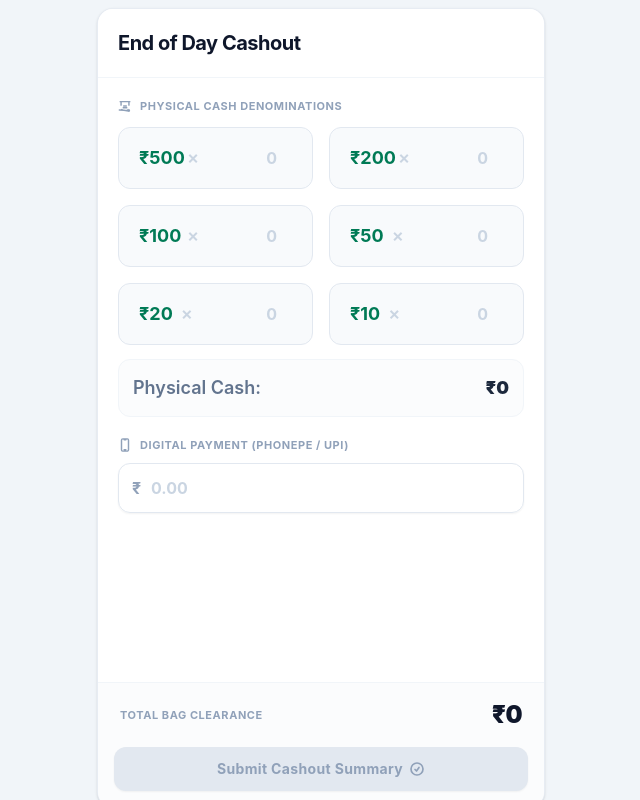
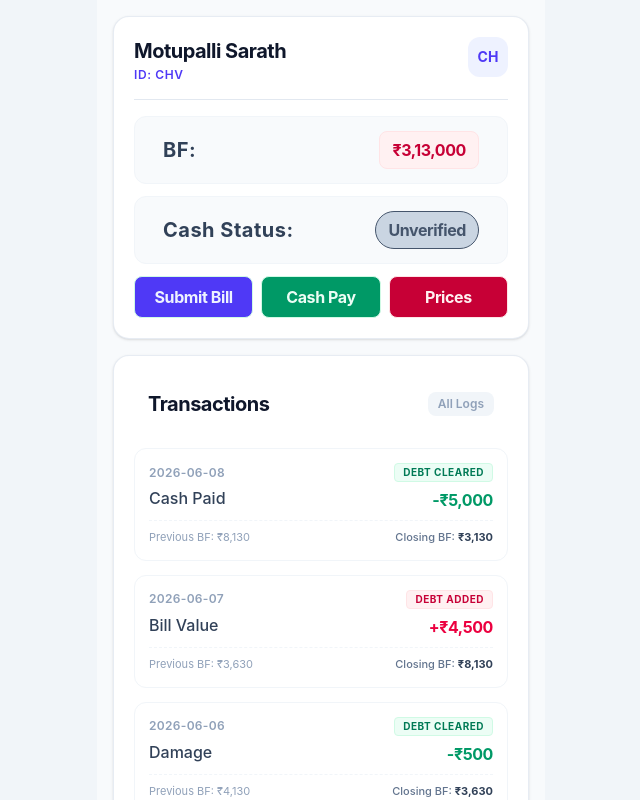
Before and after one commit to SarathM254/Fro, a React (Vite) app: page / in a window 1280 px wide. Shown: the top 800 px of the page, without its empty margins (319-959 px from the left). Built offline with nearby package versions, Linux system fonts and the light colour scheme.

Commit message:
Justv test

```diff
--- a/src/App.jsx
+++ b/src/App.jsx
@@ -1,13 +1,13 @@
 import React from 'react';
 import CashPaymentSettlement from './components/CashPaymentSettlement';
+import SalesmanProfileCard from './components/SalesmanProfileCard'
+import SalesmanStatementHistory from './components/SalesmanStatementHistory'
 
 function App() {
   return (
-    <div className="min-h-screen bg-slate-100 flex items-center justify-center p-2">
-      <CashPaymentSettlement
-        activeUser={{ _id: "65af1b_sample_id" }}
-        onSettlementSuccess={(data) => console.log("Form validated data compiled cleanly:", data)}
-      />
+    <div className="min-h-screen bg-slate-100 flex flex-col items-center justify-center">
+      <SalesmanProfileCard></SalesmanProfileCard>
+      <SalesmanStatementHistory></SalesmanStatementHistory>
     </div>
   );
 }
--- a/src/components/SalesmanProfileCard.jsx
+++ b/src/components/SalesmanProfileCard.jsx
@@ -14,7 +14,7 @@ export default function SalesmanProfileCard() {
   symb+=sampleSalesman.salesmanId[1];
 
   return (
-    <div className="w-full max-w-md mx-auto p-4 bg-slate-50">
+    <div className="w-full max-w-md p-4 bg-slate-50">
       {/* Container Card */}
       <div className="bg-white rounded-2xl shadow-sm border border-slate-200/80 p-5">
 
```
